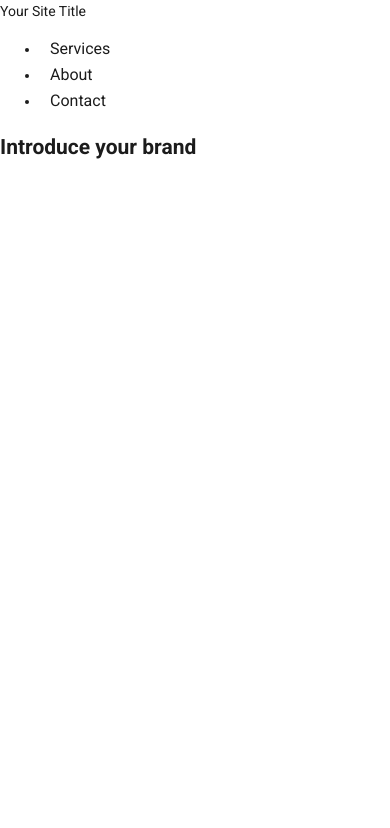
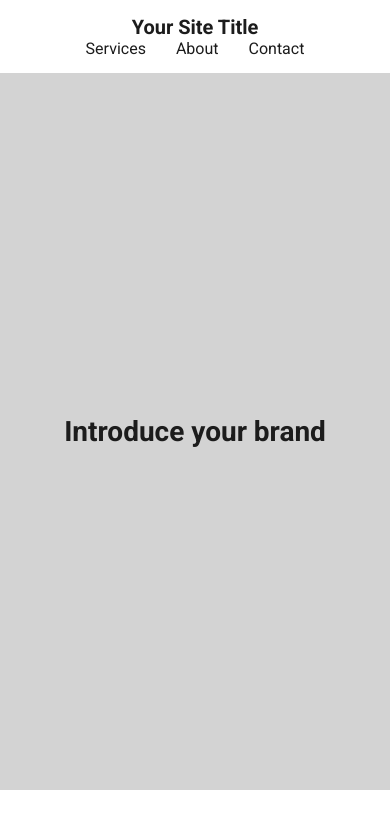
Before and after one commit to itonui/ismaeltonui.github.io, a plain HTML site: page index.html in a window 390 px wide. Drawn offline with Linux system fonts and the light colour scheme; files that its build step writes are made by us from their sources.

Commit message:
Update style.css

```diff
--- a/style.css
+++ b/style.css
@@ -1,4 +1,4 @@
-/* Import Roboto font from Google Fonts */
+/* Import Google Fonts */
 @import url('https://fonts.googleapis.com/css2?family=Roboto:wght@300;400;700&display=swap');
 
 :root {
@@ -6,105 +6,82 @@
   --secondary-color: #D3D3D3; /* Light Gray */
   --accent-color: #FFFFFF; /* White */
 
-  /* Typography */
   --font-primary: 'Roboto', sans-serif;
-  --font-light: 300;
-  --font-regular: 400;
-  --font-bold: 700;
 }
 
-/* Background and Text */
-body {
-  background-color: var(--accent-color);
-  color: var(--primary-color);
-  font-family: var(--font-primary);
-  font-weight: var(--font-regular);
+/* Reset default margins */
+* {
   margin: 0;
   padding: 0;
-  line-height: 1.6;
+  box-sizing: border-box;
 }
 
-/* Headers */
-h1, h2, h3 {
+/* Body Styling */
+body {
   font-family: var(--font-primary);
-  font-weight: var(--font-bold);
-  color: var(--primary-color);
-  margin-bottom: 10px;
-}
-
-/* Paragraphs */
-p {
-  font-family: var(--font-primary);
-  font-weight: var(--font-light);
-  font-size: 16px;
-  margin-bottom: 15px;
-}
-
-/* Buttons */
-button {
-  font-family: var(--font-primary);
-  font-weight: var(--font-regular);
-  font-size: 16px;
-  background-color: var(--primary-color);
-  color: var(--accent-color);
-  border: 2px solid var(--primary-color);
-  padding: 10px 20px;
-  cursor: pointer;
-  border-radius: 5px;
-  transition: all 0.3s ease-in-out;
-}
-
-button:hover {
-  background-color: var(--secondary-color);
+  background-color: var(--accent-color);
   color: var(--primary-color);
 }
 
-/* Navigation */
+/* Navbar */
+.navbar {
+  display: flex;
+  justify-content: space-between;
+  align-items: center;
+  padding: 15px 40px;
+  background: var(--accent-color);
+}
+
+.nav-title {
+  font-size: 20px;
+  font-weight: 700;
+}
+
+.nav-links {
+  list-style: none;
+  display: flex;
+  gap: 30px;
+}
+
+.nav-links li {
+  display: inline;
+}
+
 .nav-links a {
-  font-family: var(--font-primary);
-  font-weight: var(--font-regular);
-  font-size: 18px;
+  text-decoration: none;
   color: var(--primary-color);
-  text-decoration: none;
-  padding: 10px;
-  transition: color 0.3s;
+  font-size: 16px;
 }
 
 .nav-links a:hover {
   color: var(--secondary-color);
 }
 
-/* Toggle Switch */
-.toggle-switch {
-  background-color: var(--secondary-color);
-  border: 2px solid var(--primary-color);
-  width: 50px;
-  height: 25px;
-  border-radius: 25px;
+/* Hero Section with Solid Background */
+.hero {
+  width: 100%;
+  height: 85vh;
+  background-color: var(--secondary-color); /* Light Gray Background */
   display: flex;
   align-items: center;
-  justify-content: flex-start;
-  padding: 3px;
-  transition: 0.3s;
+  justify-content: center;
+  text-align: center;
 }
 
-.toggle-switch.active {
-  background-color: var(--primary-color);
-  justify-content: flex-end;
+.hero-content h1 {
+  font-size: 36px;
+  font-weight: 700;
+  color: var(--primary-color);
 }
 
 /* Responsive Design */
 @media (max-width: 768px) {
-  body {
-    font-size: 14px;
+  .navbar {
+    flex-direction: column;
+    align-items: center;
   }
 
-  button {
-    font-size: 14px;
-    padding: 8px 16px;
-  }
-
-  .nav-links a {
-    font-size: 16px;
+  .hero-content h1 {
+    font-size: 28px;
   }
 }
```
